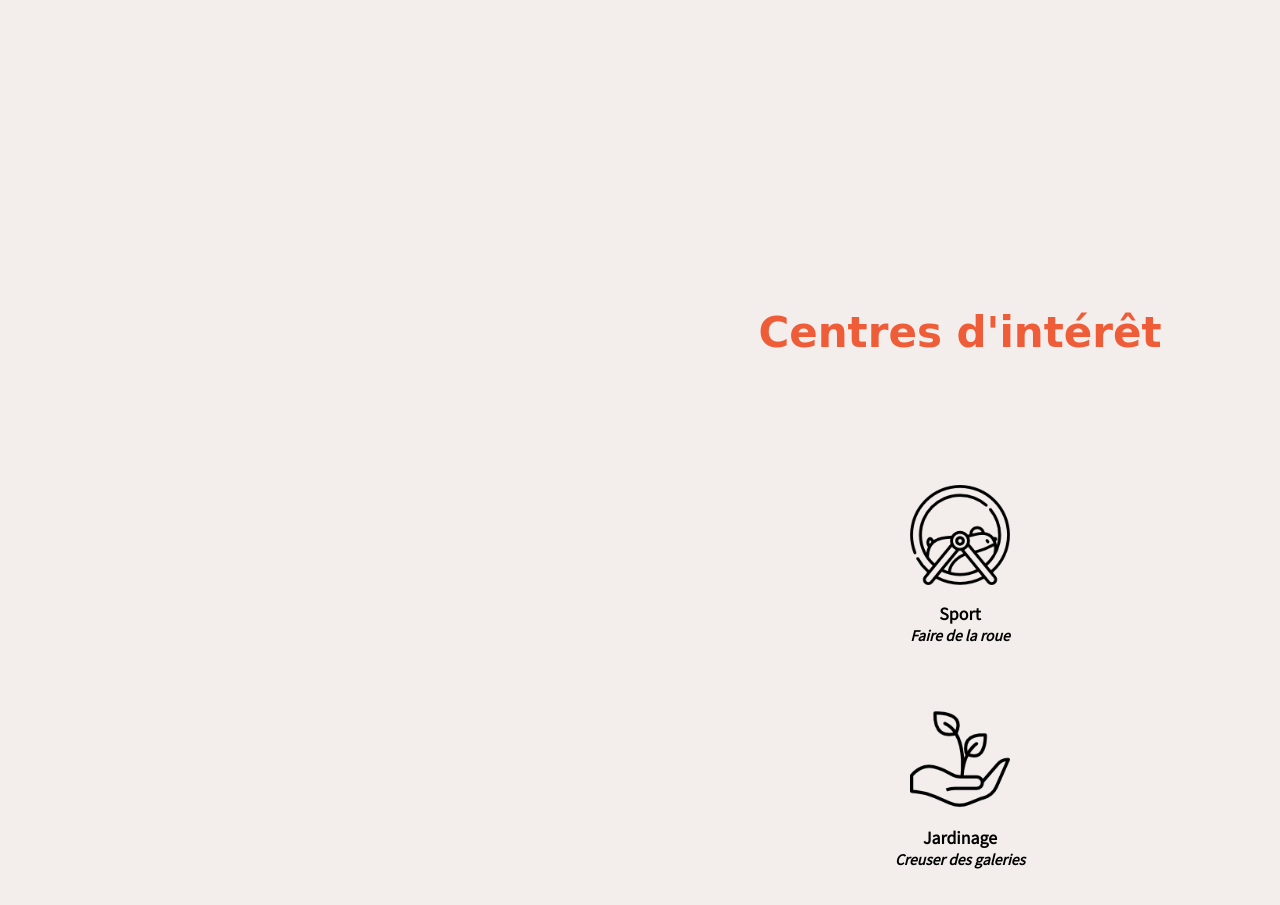
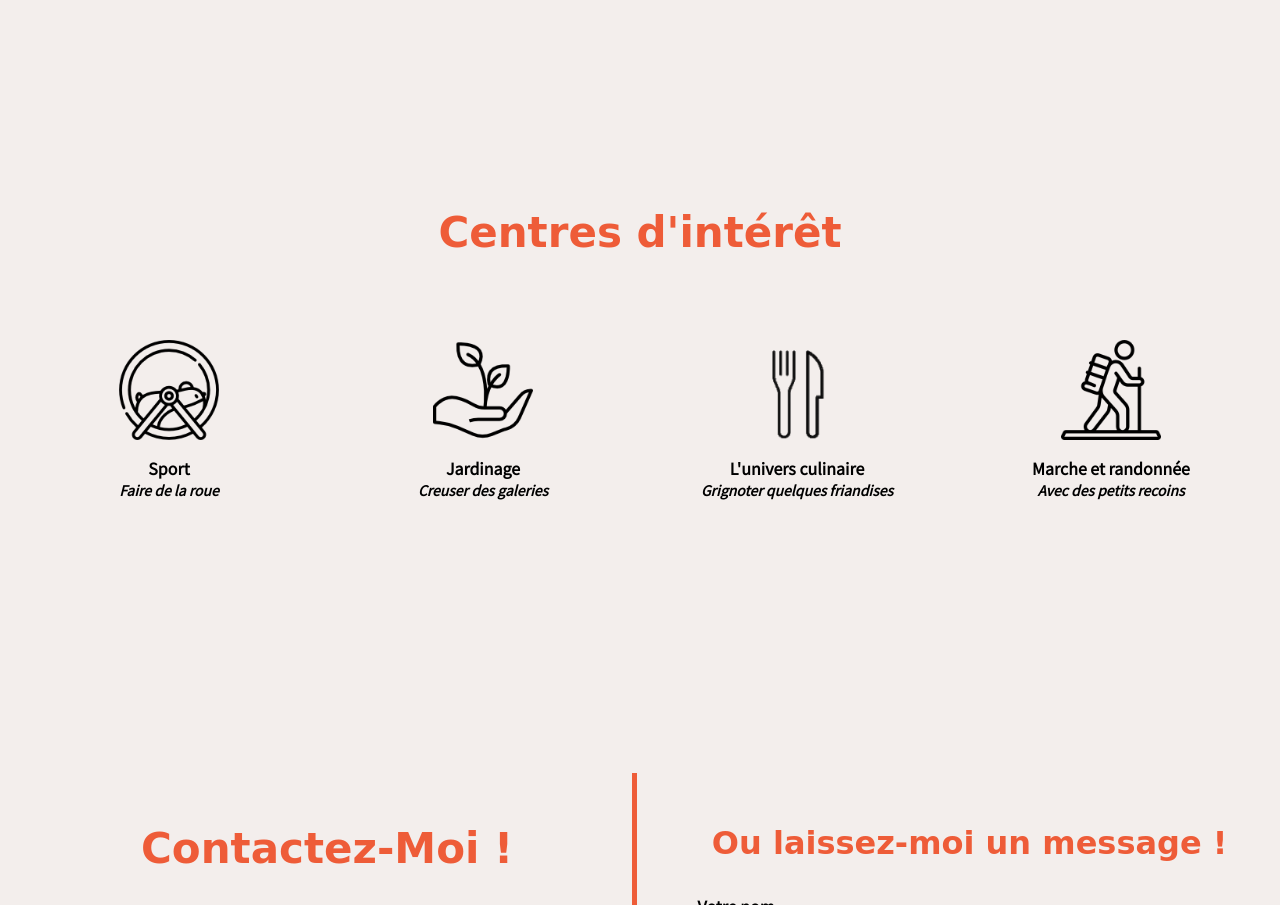
Before and after one commit to BarbaraGonthier/Online-Cv-for-fun, a PHP site: page / in a window 1280 px wide. Shown: the part 3635-4540 px from the top of the page. Run offline with PHP 8.4, Linux system fonts and the light colour scheme; some web fonts are replaced.

Commit message:
interests responsive ipad

```diff
--- a/style.css
+++ b/style.css
@@ -346,6 +346,7 @@ nav a {
     .skills{
         display: flex;
         flex-direction: column;
+        padding-bottom: 0;
     }
     .skillsDescription{
         width: 100%;
@@ -465,18 +466,38 @@ nav a {
     font-size: 14px;
 }
 
-@media screen and (min-width:768px) and (max-width:1024px) {
+@media screen and (min-width:768px) and (max-width:1281px) {
     .interestImage{
         display: none;
     }
+
+    .interestsDescription{
+        width:100%;
+        display: flex;
+        flex-direction: column;
+        height: 600px;
+        padding-top: 0;
+    }
+
+    .interestsLogos{
+        margin-top: 0;
+        justify-content: space-evenly;
+    }
+
+    .interestsFigures{
+        width: 210px;
+    }
 }
 
-@media screen and (max-width: 768px){
+@media screen and (max-width: 767px){
     .interests {
         display: flex;
         flex-direction: column;
         align-items: center;
         width: 100%;
+    }
+    .interestImage{
+        display: none;
     }
 
     .interestsDescription{
```
